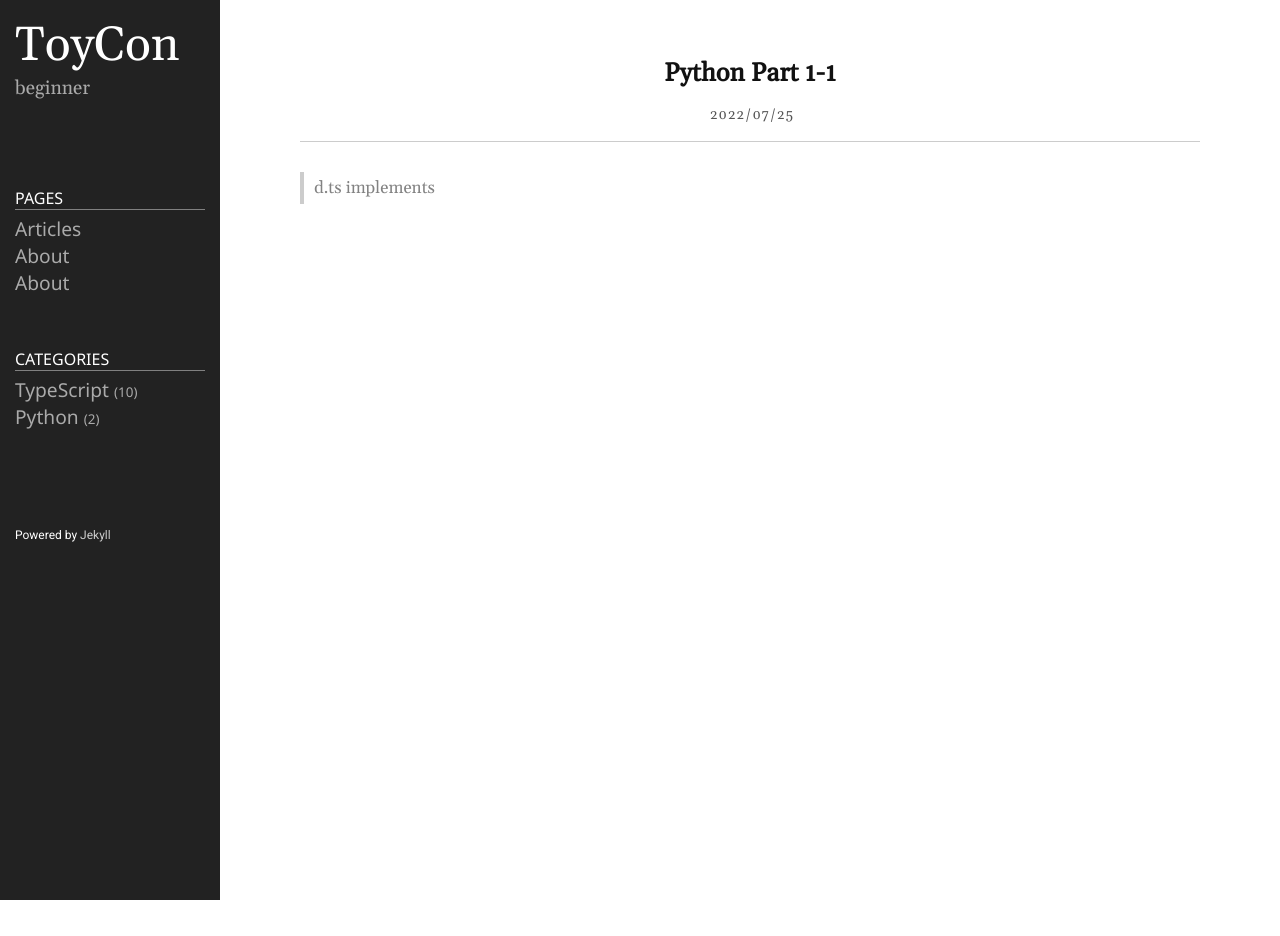
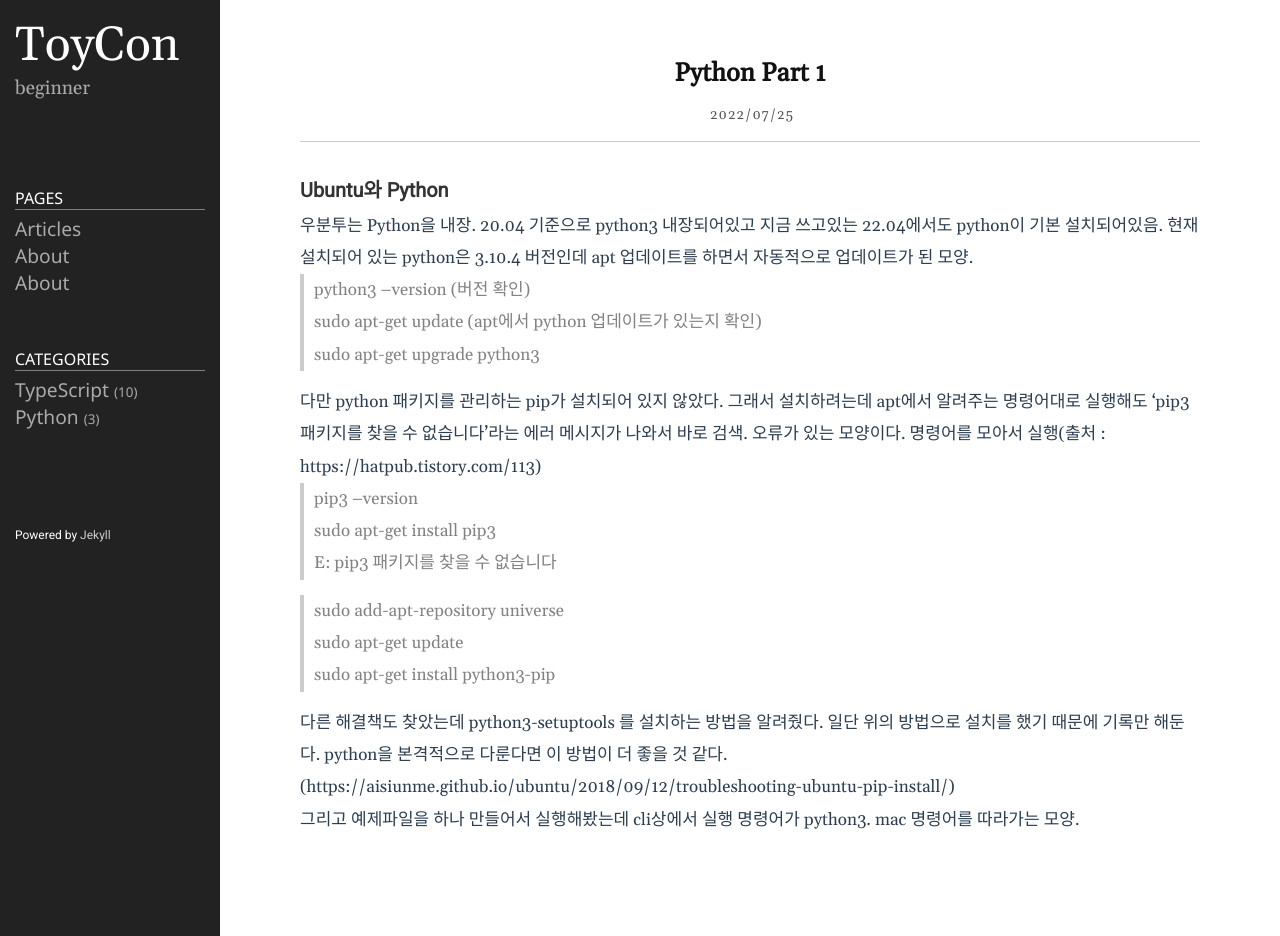
Before and after one commit to ToyCon/ToyCon.github.io, a Jekyll site: the page built from _posts/2022-07-25-Python1.markdown, in a window 1280 px wide. Built offline with Jekyll 4.4.1, drawn with Linux system fonts in a browser that asks for light colours; before the commit the page ends 900 px from its top, so only the background shows below that.

Commit message:
Add Python3

```diff
--- a/_posts/2022-07-25-Python1.markdown
+++ b/_posts/2022-07-25-Python1.markdown
@@ -1,8 +1,24 @@
 ---
 layout: post
-title: Python Part 1-1
+title: Python Part 1
 date: 2022-07-25 16:30:00 +0900
 categories: Python
 ---
-> d.ts
-> implements
+### Ubuntu와 Python
+우분투는 Python을 내장. 20.04 기준으로 python3 내장되어있고 지금 쓰고있는 22.04에서도 python이 기본 설치되어있음. 현재 설치되어 있는 python은 3.10.4 버전인데 apt 업데이트를 하면서 자동적으로 업데이트가 된 모양.
+> python3 --version (버전 확인)
+> sudo apt-get update (apt에서 python 업데이트가 있는지 확인)
+> sudo apt-get upgrade python3
+
+다만 python 패키지를 관리하는 pip가 설치되어 있지 않았다. 그래서 설치하려는데 apt에서 알려주는 명령어대로 실행해도 'pip3 패키지를 찾을 수 없습니다'라는 에러 메시지가 나와서 바로 검색. 오류가 있는 모양이다. 명령어를 모아서 실행(출처 : https://hatpub.tistory.com/113)
+> pip3 --version
+> sudo apt-get install pip3
+> E: pip3 패키지를 찾을 수 없습니다
+
+> sudo add-apt-repository universe
+> sudo apt-get update
+> sudo apt-get install python3-pip
+
+다른 해결책도 찾았는데 python3-setuptools 를 설치하는 방법을 알려줬다. 일단 위의 방법으로 설치를 했기 때문에 기록만 해둔다. python을 본격적으로 다룬다면 이 방법이 더 좋을 것 같다.(https://aisiunme.github.io/ubuntu/2018/09/12/troubleshooting-ubuntu-pip-install/)
+
+그리고 예제파일을 하나 만들어서 실행해봤는데 cli상에서 실행 명령어가 python3. mac 명령어를 따라가는 모양.
```
Also changed, not shown: _posts/2022-07-26-Python2.markdown (+18 -3 lines), _posts/2022-07-27-Python3.markdown (added, +7 -0 lines).
